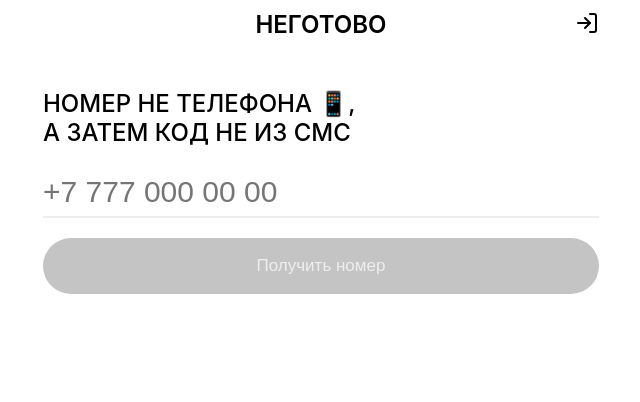
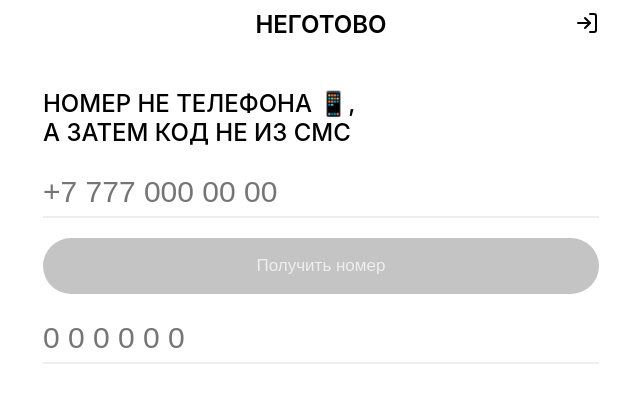
Before and after one commit to netosha/negotovo, a React (Create React App) app: page /login in a window 1280 px wide. Shown: the top 402 px of the page, without its empty margins (319-959 px from the left). Built offline with nearby package versions, Linux system fonts and the light colour scheme.

Commit message:
Test code input

```diff
--- a/src/pages/login/index.tsx
+++ b/src/pages/login/index.tsx
@@ -8,6 +8,7 @@ import { useHistory } from 'react-router-dom';
 export default function Login(){
     const history = useHistory()
     const [number, setNumber] = React.useState<string>("")
+    const [test, setTest] = React.useState<string>("")
     const [codeSended, setCodeSended] = React.useState<boolean>(false)
     const [code, setCode] = React.useState<string>("")
     const phoneRegex = /^(\+7)?[\s\-]?\(?[489][0-9]{2}\)?[\s\-]?[0-9]{3}[\s\-]?[0-9]{2}[\s\-]?[0-9]{2}$/g
@@ -84,6 +85,17 @@ export default function Login(){
                         >
                             Получить номер
                         </button>
+                        <InputMask
+                            name={'code'}
+                            mask={'999999'}
+                            id={'code'}
+                            maskChar={' '}
+                            value={test}
+                            style={{marginTop:20}}
+                            onChange={e => setTest(e.target.value)}
+                            placeholder={"0 0 0 0 0 0"}
+                            className={styles.input}
+                        />
                     </div>
                     :
                     <div className={styles.phone_section}>
@@ -92,8 +104,9 @@ export default function Login(){
                             <br />
                             <a className={styles.number}>{number}</a>
                         </a>
-                        <input
+                        <InputMask
                             name={'code'}
+                            mask={'999999'}
                             id={'code'}
                             type={'number'}
                             value={code}
```
